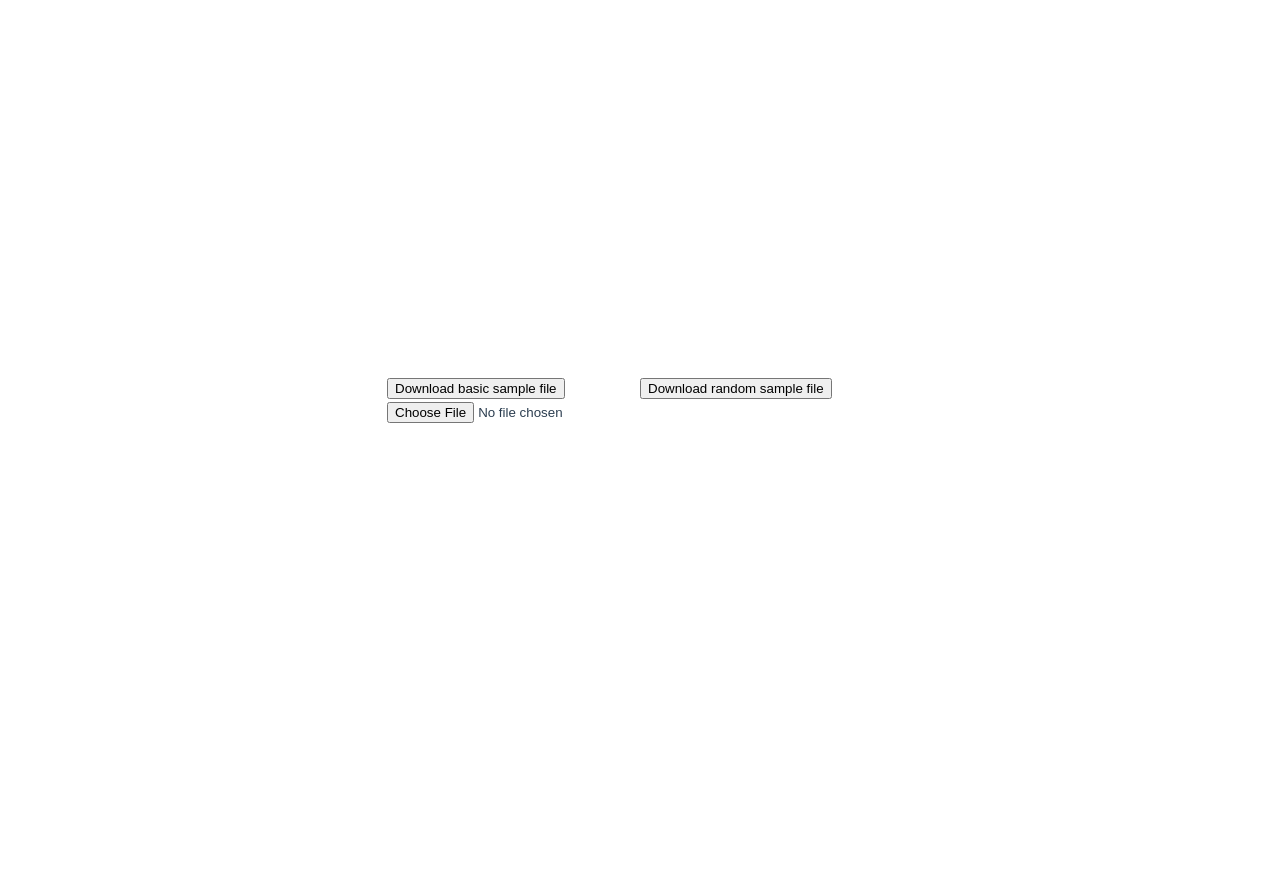
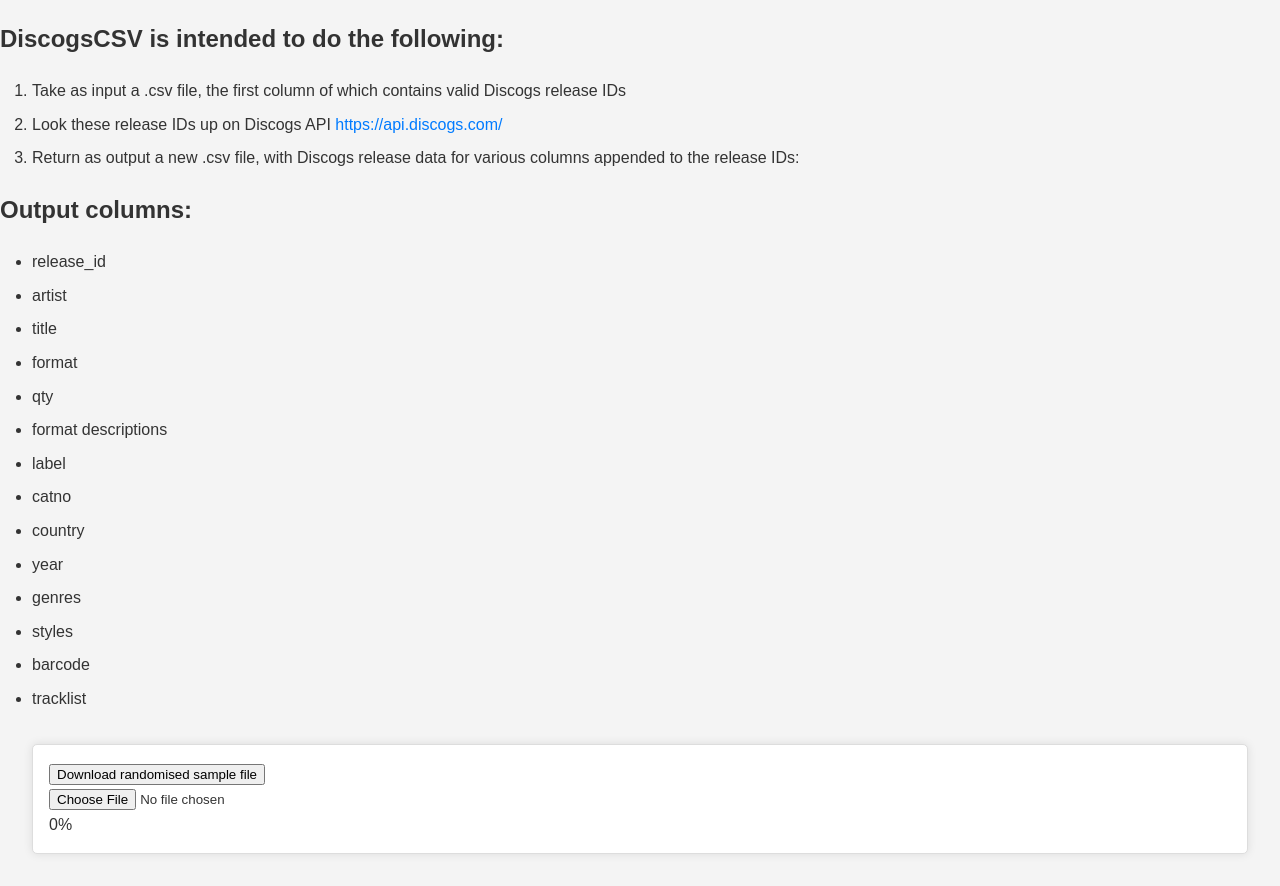
Before and after one commit to steve-davey/discogsCSV, a Vue app: page / in a window 1280 px wide. Before the commit the page ends 800 px from the top, so only its background shows below. Built offline with nearby package versions, Linux system fonts and the light colour scheme; what @lionralfs/discogs-client would draw is missing.

Commit message:
Refactor: added stylesheet; added counter; removed legacy sample file

```diff
--- a/index.html
+++ b/index.html
@@ -3,11 +3,41 @@
   <head>
     <meta charset="UTF-8">
     <link rel="icon" href="/favicon.ico">
+    <link rel="stylesheet" href="styles.css">
     <meta name="viewport" content="width=device-width, initial-scale=1.0">
     <title>DiscogsCSV</title>
   </head>
   <body>
-  <div id="app"></div>
-  <script type="module" src="/src/main.ts"></script>
+    <main>
+      <section>
+        <p><h2><h1>DiscogsCSV is intended to do the following:</h1></p>
+        <ol>
+          <li>Take as input a .csv file, the first column of which contains valid Discogs release IDs</li>
+          <li>Look these release IDs up on Discogs API <a href="https://api.discogs.com/">https://api.discogs.com/</a></li>
+          <li>Return as output a new .csv file, with Discogs release data for various columns appended to the release IDs:</li>
+        </ol>
+      </section>
+      <section>
+        <h2>Output columns:</h2>
+        <ul>
+          <li>release_id</li>
+          <li>artist</li>
+          <li>title</li>
+          <li>format</li>
+          <li>qty</li>
+          <li>format descriptions</li>
+          <li>label</li>
+          <li>catno</li>
+          <li>country</li>
+          <li>year</li>
+          <li>genres</li>
+          <li>styles</li>
+          <li>barcode</li>
+          <li>tracklist</li>
+        </ul>
+      </section>
+      <div id="app"></div>
+    </main>
+    <script type="module" src="/src/main.ts"></script>
   </body>
 </html>
--- a/package.json
+++ b/package.json
@@ -15,6 +15,8 @@
   "dependencies": {
     "@lionralfs/discogs-client": "^4.1.0",
     "papaparse": "^5.4.1",
+    "primevue": "^4.0.7",
+    "ts-progress": "^0.1.9",
     "vue": "^3.4.15",
     "vue-csv-import": "^4.1.2"
   },
--- a/src/App.vue
+++ b/src/App.vue
@@ -2,22 +2,27 @@
 
 import { ref, watch } from 'vue'
 import FileUpload from '@/components/FileUpload.vue';
-import { fetchRelease, parseCsvToArray } from '@/parser';
+import { parseCsvToArray } from '@/parser';
 import { prepareDownload } from './components/PrepareDownload';
-import { downloadSampleInputFile } from './components/DownloadSampleInputFile';
+import { fetchRelease } from './components/FetchRelease';
 import { createSampleInputFile } from './components/CreateSampleInputFile';
+import ProgressBar from 'primevue/progressbar';
 
 const inputData = ref<string[]>([])
 const outputData = ref<null | any[]>(null)
+const progress = ref<number>(0)
 
 async function setFile(file: File) {
     inputData.value = await parseCsvToArray(file)
     console.log(inputData.value)
 }
 
-async function fetchReleases(idList: string[]) {
+async function fetchReleases(releaseIds: string[]) {
     try {
-        const data = await fetchRelease(idList)
+        progress.value = 0
+        const data = await fetchRelease(releaseIds, (loaded, total) => {
+            progress.value = Math.round((loaded / total) * 100)
+        })
         console.log('Fetched data from Discogs', data)
         outputData.value = data
         return data
@@ -44,15 +49,19 @@ watch(outputData, newValue => {
 
 <template>
     <div>
-        <button @click="downloadSampleInputFile">Download basic sample file</button>
-    </div>
-
-    <div>
-        <button @click="createSampleInputFile">Download random sample file</button>
+        <button @click="createSampleInputFile">Download randomised sample file</button>
     </div>
 
     <div>
         <FileUpload @file="setFile" />
+    </div>
+
+    <div>
+        <ProgressBar :value="progress"></ProgressBar>
+    </div>
+
+    <div>
+        {{ progress }}%
     </div>
 
     <div>
--- a/src/assets/base.css
+++ /dev/null
@@ -1,86 +0,0 @@
-/* color palette from <https://github.com/vuejs/theme> */
-:root {
-  --vt-c-white: #ffffff;
-  --vt-c-white-soft: #f8f8f8;
-  --vt-c-white-mute: #f2f2f2;
-
-  --vt-c-black: #181818;
-  --vt-c-black-soft: #222222;
-  --vt-c-black-mute: #282828;
-
-  --vt-c-indigo: #2c3e50;
-
-  --vt-c-divider-light-1: rgba(60, 60, 60, 0.29);
-  --vt-c-divider-light-2: rgba(60, 60, 60, 0.12);
-  --vt-c-divider-dark-1: rgba(84, 84, 84, 0.65);
-  --vt-c-divider-dark-2: rgba(84, 84, 84, 0.48);
-
-  --vt-c-text-light-1: var(--vt-c-indigo);
-  --vt-c-text-light-2: rgba(60, 60, 60, 0.66);
-  --vt-c-text-dark-1: var(--vt-c-white);
-  --vt-c-text-dark-2: rgba(235, 235, 235, 0.64);
-}
-
-/* semantic color variables for this project */
-:root {
-  --color-background: var(--vt-c-white);
-  --color-background-soft: var(--vt-c-white-soft);
-  --color-background-mute: var(--vt-c-white-mute);
-
-  --color-border: var(--vt-c-divider-light-2);
-  --color-border-hover: var(--vt-c-divider-light-1);
-
-  --color-heading: var(--vt-c-text-light-1);
-  --color-text: var(--vt-c-text-light-1);
-
-  --section-gap: 160px;
-}
-
-@media (prefers-color-scheme: dark) {
-  :root {
-    --color-background: var(--vt-c-black);
-    --color-background-soft: var(--vt-c-black-soft);
-    --color-background-mute: var(--vt-c-black-mute);
-
-    --color-border: var(--vt-c-divider-dark-2);
-    --color-border-hover: var(--vt-c-divider-dark-1);
-
-    --color-heading: var(--vt-c-text-dark-1);
-    --color-text: var(--vt-c-text-dark-2);
-  }
-}
-
-*,
-*::before,
-*::after {
-  box-sizing: border-box;
-  margin: 0;
-  font-weight: normal;
-}
-
-body {
-  min-height: 100vh;
-  color: var(--color-text);
-  background: var(--color-background);
-  transition:
-    color 0.5s,
-    background-color 0.5s;
-  line-height: 1.6;
-  font-family:
-    Inter,
-    -apple-system,
-    BlinkMacSystemFont,
-    'Segoe UI',
-    Roboto,
-    Oxygen,
-    Ubuntu,
-    Cantarell,
-    'Fira Sans',
-    'Droid Sans',
-    'Helvetica Neue',
-    sans-serif;
-  font-size: 15px;
-  text-rendering: optimizeLegibility;
-  -webkit-font-smoothing: antialiased;
-  -moz-osx-font-smoothing: grayscale;
-}
--- a/src/assets/main.css
+++ /dev/null
@@ -1,35 +0,0 @@
-@import './base.css';
-
-#app {
-  max-width: 1280px;
-  margin: 0 auto;
-  padding: 2rem;
-  font-weight: normal;
-}
-
-a,
-.green {
-  text-decoration: none;
-  color: hsla(160, 100%, 37%, 1);
-  transition: 0.4s;
-  padding: 3px;
-}
-
-@media (hover: hover) {
-  a:hover {
-    background-color: hsla(160, 100%, 37%, 0.2);
-  }
-}
-
-@media (min-width: 1024px) {
-  body {
-    display: flex;
-    place-items: center;
-  }
-
-  #app {
-    display: grid;
-    grid-template-columns: 1fr 1fr;
-    padding: 0 2rem;
-  }
-}
--- a/src/components/FetchRelease.ts
+++ b/src/components/FetchRelease.ts
@@ -10,13 +10,25 @@ export default {
 
 const db = new DiscogsClient().database()
 
-async function fetchRelease(releaseId: string): Promise<any[] | { error: string }> {
-  try {
-    const { data } = await db.getRelease(releaseId)
-    return processReleaseData(releaseId, data)
-  } catch (error) {
-    return {
-      error: `Release with ID ${releaseId} does not exist`
+export async function fetchRelease(
+  releaseIds: string[],
+  onProgress: (loaded: number, total: number) => void
+): Promise<any[]> {
+  const total = releaseIds.length
+  let loaded = 0
+  const processedData = []
+  for (const id of releaseIds) {
+    try {
+      const { data } = await db.getRelease(id)
+      processedData.push(processReleaseData(id, data))
+      loaded++
+      onProgress(loaded, total)
+    } catch (err) {
+      console.error('Discogs error', err)
+      const releaseNotFound: string[] = [`Release with ID ${id} does not exist`]
+      processedData.push(releaseNotFound)
     }
   }
+
+  return processedData
 }
--- a/src/components/ProcessReleaseData.ts
+++ b/src/components/ProcessReleaseData.ts
@@ -19,6 +19,7 @@ export function processReleaseData(releaseId: string, data: GetReleaseResponse)
   const format = data.formats.map((format) => format.name)
   const labels = data.labels.map((label) => label.name)
   const qty = data.formats.map((format) => format.qty)
+  const title = data.title
   const tracklist = data.tracklist.map((track) => track.title)
   const uniqueCatno = [...new Set(catno)]
   const uniqueLabels = [...new Set(labels)]
@@ -34,6 +35,7 @@ export function processReleaseData(releaseId: string, data: GetReleaseResponse)
   const formattedData: any[] = [
     releaseId,
     formattedArtists,
+    title,
     format,
     qty,
     formattedDescriptions,
--- a/src/components/RowNames.ts
+++ b/src/components/RowNames.ts
@@ -1,6 +1,7 @@
 export const ROW_NAMES: string[] = [
   "release_id",
   "artist",
+  "title",
   "format",
   "qty",
   "format_descriptions",
--- a/src/main.ts
+++ b/src/main.ts
@@ -1,4 +1,4 @@
-import './assets/main.css'
+import '/styles.css'
 
 import { createApp } from 'vue'
 import App from './App.vue'
--- a/src/parser.ts
+++ b/src/parser.ts
@@ -1,33 +1,13 @@
-import {DiscogsClient} from "@lionralfs/discogs-client";
-import {processReleaseData} from "@/components/ProcessReleaseData";
-import Papa from "papaparse";
-
-const db = new DiscogsClient().database();
-
-export async function fetchRelease(releaseIds: string[]): Promise<any[]> {
-  const processedData = []
-  for (const id of releaseIds) {
-    try {
-      const { data } = await db.getRelease(id)
-      processedData.push(processReleaseData(id, data))
-    } catch (err) {
-      console.error('Discogs error', err)
-      const releaseNotFound: string[] = [`Release with ID ${id} does not exist`]
-      processedData.push(releaseNotFound)
-    }
-  }
-
-  return processedData
-}
+import Papa from 'papaparse'
 
 export async function parseCsvToArray(file: File): Promise<string[]> {
-	return new Promise((resolve) => {
-		Papa.parse<string[]>(file, {
-			header: false,
-			complete: (results: Papa.ParseResult<any>) => {
-				console.log('Parsed: ', results.data);
-				resolve(results.data);
-			}
-		});
-	});
+  return new Promise((resolve) => {
+    Papa.parse<string[]>(file, {
+      header: false,
+      complete: (results: Papa.ParseResult<any>) => {
+        console.log('Parsed: ', results.data)
+        resolve(results.data)
+      }
+    })
+  })
 }
--- /dev/null
+++ b/styles.css
@@ -0,0 +1,49 @@
+/* styles.css */
+
+body {
+    font-family: Arial, sans-serif;
+    line-height: 1.6;
+    margin: 0;
+    padding: 0;
+    background-color: #f4f4f4;
+    color: #333;
+  }
+
+  header {
+    background: #333;
+    color: #fff;
+    padding: 1rem 0;
+    text-align: center;
+  }
+
+  p {
+    font-size: 1.2rem;
+    margin: 1rem 0;
+  }
+
+  ol, ul {
+    margin: 1rem 0;
+    padding-left: 2rem;
+  }
+
+  li {
+    margin: 0.5rem 0;
+  }
+
+  a {
+    color: #007BFF;
+    text-decoration: none;
+  }
+
+  a:hover {
+    text-decoration: underline;
+  }
+
+  #app {
+    margin: 2rem;
+    padding: 1rem;
+    background: #fff;
+    border: 1px solid #ddd;
+    border-radius: 5px;
+    box-shadow: 0 0 10px rgba(0, 0, 0, 0.1);
+  }
```
Also changed, not shown: 1 other file (tests, documents, lock files or other folders).
